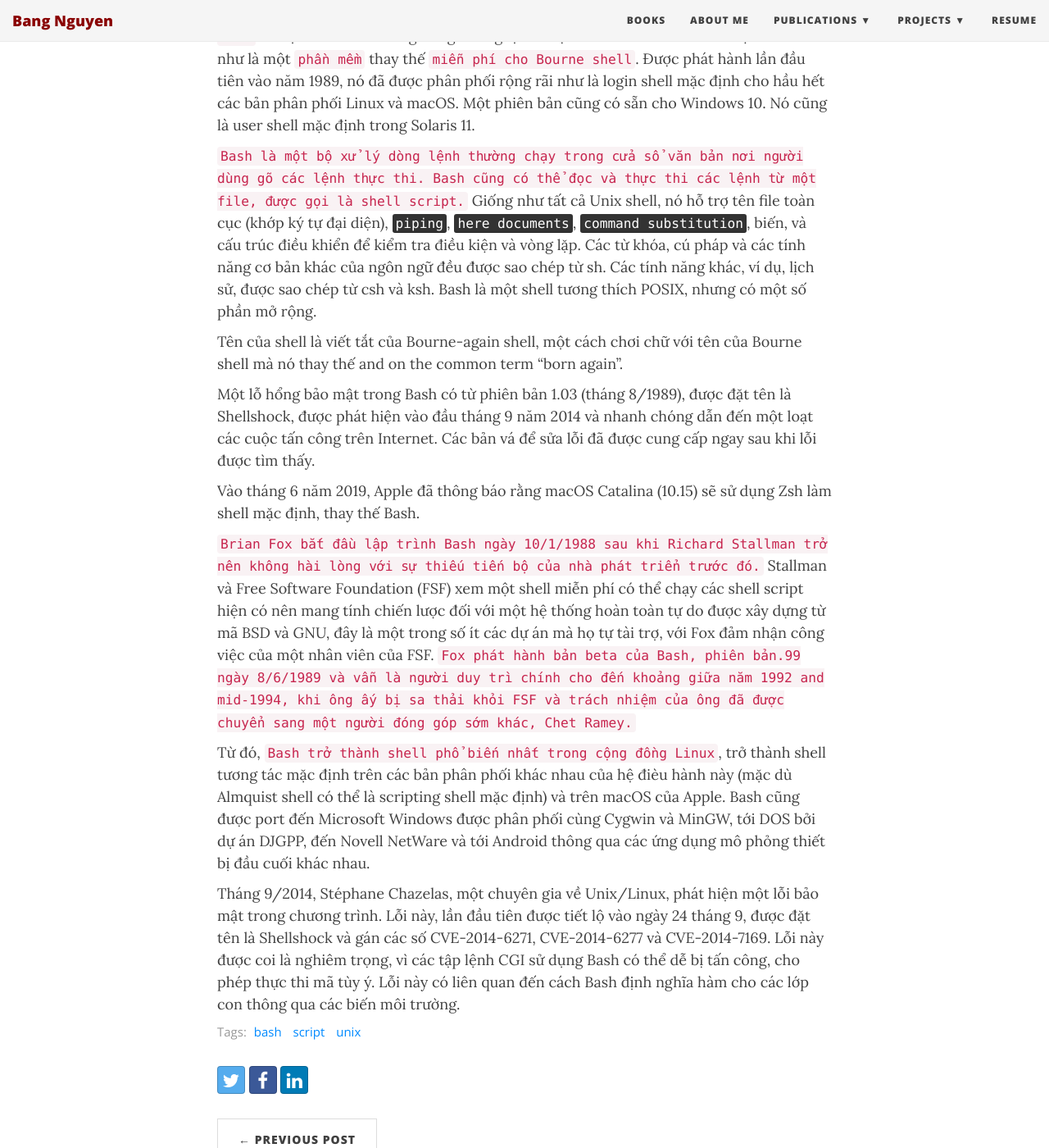
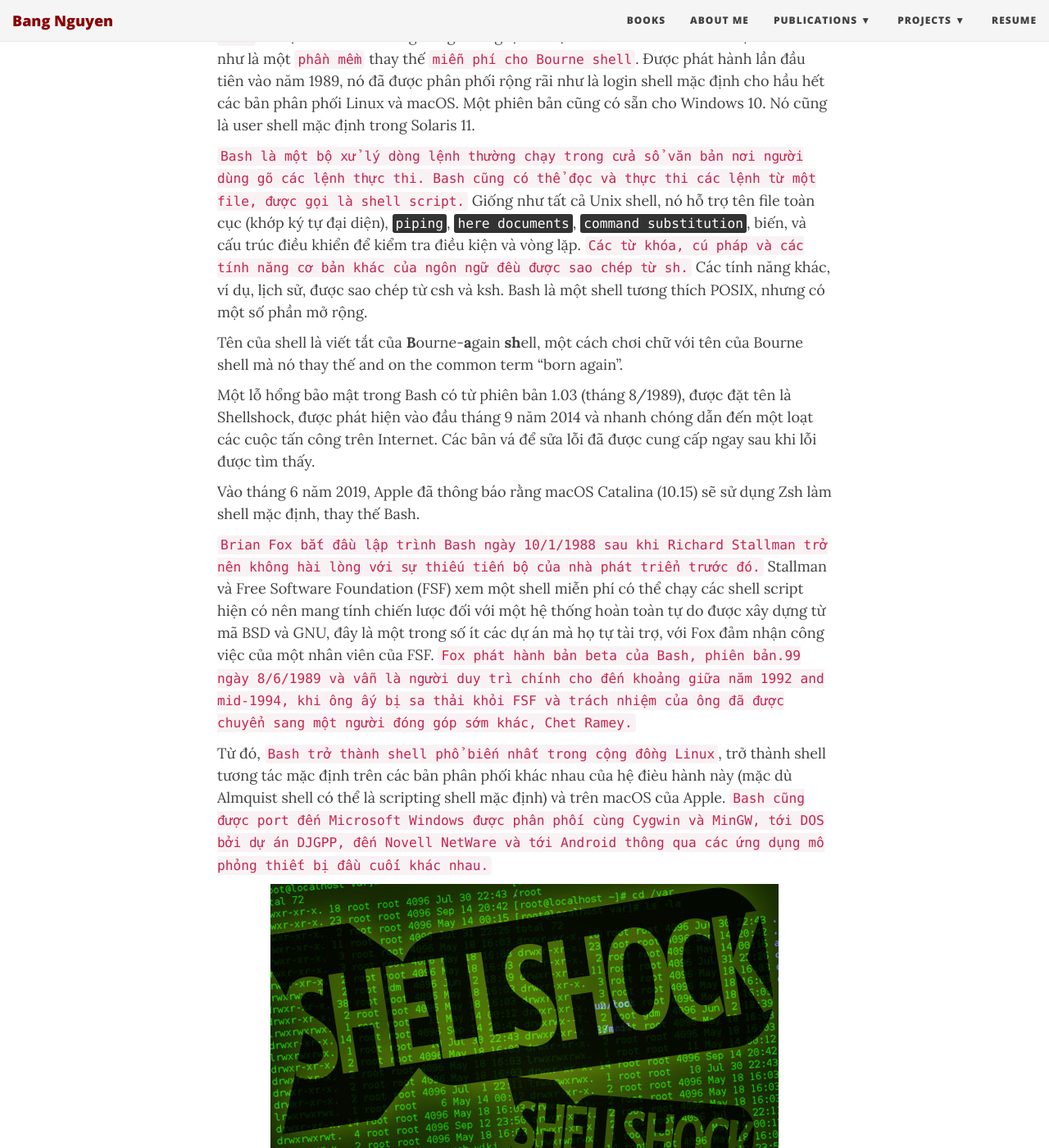
Before and after one commit to tramnguyencute/tramnguyencute.github.io, a Jekyll site: the page built from _posts/2020-09-09-bash-script.md, in a window 1280 px wide and 1400 px high, scrolled down 577 px. Shown: the whole window at 82% size. Built offline with Jekyll 4.4.1, drawn with Linux system fonts in a browser that asks for light colours; comment, search, counter and statistics services are not loaded; some of the changed text lies outside the part shown.

Commit message:
Updated noi dung bai viet

```diff
--- a/_posts/2020-09-09-bash-script.md
+++ b/_posts/2020-09-09-bash-script.md
@@ -12,12 +12,11 @@
 comments: true
 ---
 ----------------------------------------------------------------------------
-
 **`Bash`** là một **Unix shell** và ngôn ngữ dòng lệnh được viết bởi Brian Fox cho Dự án GNU như là một `phần mềm` thay thế `miễn phí cho Bourne shell`. Được phát hành lần đầu tiên vào năm 1989, nó đã được phân phối rộng rãi như là login shell mặc định cho hầu hết các bản phân phối Linux và macOS. Một phiên bản cũng có sẵn cho Windows 10. Nó cũng là user shell mặc định trong Solaris 11.
 
-`Bash là một bộ xử lý dòng lệnh thường chạy trong cửa sổ văn bản nơi người dùng gõ các lệnh thực thi. Bash cũng có thể đọc và thực thi các lệnh từ một file, được gọi là shell script.` Giống như tất cả Unix shell, nó hỗ trợ tên file toàn cục (khớp ký tự đại diện), <kbd>piping</kbd>, <kbd>here documents</kbd>, <kbd>command substitution</kbd>, biến, và cấu trúc điều khiển để kiểm tra điều kiện và vòng lặp. Các từ khóa, cú pháp và các tính năng cơ bản khác của ngôn ngữ đều được sao chép từ sh. Các tính năng khác, ví dụ, lịch sử, được sao chép từ csh và ksh. Bash là một shell tương thích POSIX, nhưng có một số phần mở rộng.
+`Bash là một bộ xử lý dòng lệnh thường chạy trong cửa sổ văn bản nơi người dùng gõ các lệnh thực thi. Bash cũng có thể đọc và thực thi các lệnh từ một file, được gọi là shell script.` Giống như tất cả Unix shell, nó hỗ trợ tên file toàn cục (khớp ký tự đại diện), <kbd>piping</kbd>, <kbd>here documents</kbd>, <kbd>command substitution</kbd>, biến, và cấu trúc điều khiển để kiểm tra điều kiện và vòng lặp. `Các từ khóa, cú pháp và các tính năng cơ bản khác của ngôn ngữ đều được sao chép từ sh.` Các tính năng khác, ví dụ, lịch sử, được sao chép từ csh và ksh. Bash là một shell tương thích POSIX, nhưng có một số phần mở rộng.
 
-Tên của shell là viết tắt của Bourne-again shell, một cách chơi chữ với tên của Bourne shell mà nó thay thế and on the common term "born again".
+Tên của shell là viết tắt của **B**ourne-**a**gain **sh**ell, một cách chơi chữ với tên của Bourne shell mà nó thay thế and on the common term "born again".
 
 Một lỗ hổng bảo mật trong Bash có từ phiên bản 1.03 (tháng 8/1989), được đặt tên là Shellshock, được phát hiện vào đầu tháng 9 năm 2014 và nhanh chóng dẫn đến một loạt các cuộc tấn công trên Internet. Các bản vá để sửa lỗi đã được cung cấp ngay sau khi lỗi được tìm thấy.
 
@@ -25,6 +24,12 @@
 
 `Brian Fox bắt đầu lập trình Bash ngày 10/1/1988 sau khi Richard Stallman trở nên không hài lòng với sự thiếu tiến bộ của nhà phát triển trước đó.` Stallman và Free Software Foundation (FSF) xem một shell miễn phí có thể chạy các shell script hiện có nên mang tính chiến lược đối với một hệ thống hoàn toàn tự do được xây dựng từ mã BSD và GNU, đây là một trong số ít các dự án mà họ tự tài trợ, với Fox đảm nhận công việc của một nhân viên của FSF. `Fox phát hành bản beta của Bash, phiên bản.99 ngày 8/6/1989 và vẫn là người duy trì chính cho đến khoảng giữa năm 1992 and mid-1994, khi ông ấy bị sa thải khỏi FSF và trách nhiệm của ông đã được chuyển sang một người đóng góp sớm khác, Chet Ramey.`
 
-Từ đó, `Bash trở thành shell phổ biến nhất trong cộng đồng Linux`, trở thành shell tương tác mặc định trên các bản phân phối khác nhau của hệ đièu hành này (mặc dù Almquist shell có thể là scripting shell mặc định) và trên macOS của Apple. Bash cũng được port đến Microsoft Windows được phân phối cùng Cygwin và MinGW, tới DOS bởi dự án DJGPP, đến Novell NetWare và tới Android thông qua các ứng dụng mô phỏng thiết bị đầu cuối khác nhau.
+Từ đó, `Bash trở thành shell phổ biến nhất trong cộng đồng Linux`, trở thành shell tương tác mặc định trên các bản phân phối khác nhau của hệ đièu hành này (mặc dù Almquist shell có thể là scripting shell mặc định) và trên macOS của Apple. `Bash cũng được port đến Microsoft Windows được phân phối cùng Cygwin và MinGW, tới DOS bởi dự án DJGPP, đến Novell NetWare và tới Android thông qua các ứng dụng mô phỏng thiết bị đầu cuối khác nhau.`
+
+![industrial4.0](/img/2020-09-09-bash-script/shellshock-bug.jpg "shellshock-bug"){: .center-block :}
 
 Tháng 9/2014, Stéphane Chazelas, một chuyên gia về Unix/Linux, phát hiện một lỗi bảo mật trong chương trình. Lỗi này, lần đầu tiên được tiết lộ vào ngày 24 tháng 9, được đặt tên là Shellshock và gán các số CVE-2014-6271, CVE-2014-6277 và CVE-2014-7169. Lỗi này được coi là nghiêm trọng, vì các tập lệnh CGI sử dụng Bash có thể dễ bị tấn công, cho phép thực thi mã tùy ý. Lỗi này có liên quan đến cách Bash định nghĩa hàm cho các lớp con thông qua các biến môi trường.
+
+*Refer to:*
+
+*https://vi.wikipedia.org/wiki/Bash*
```
Also changed, not shown: img/2020-09-09-bash-script/shellshock-bug.jpg (added).
